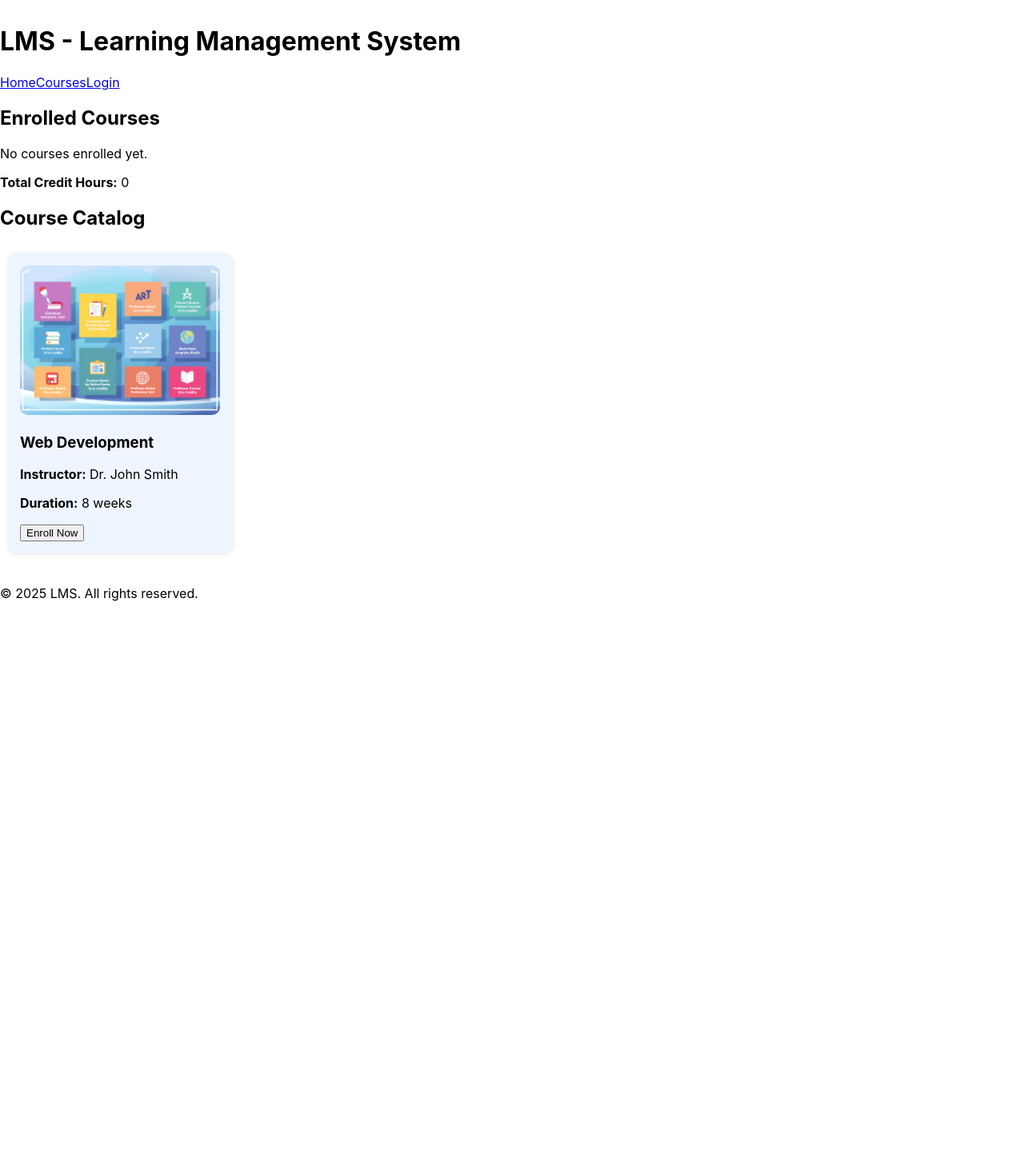
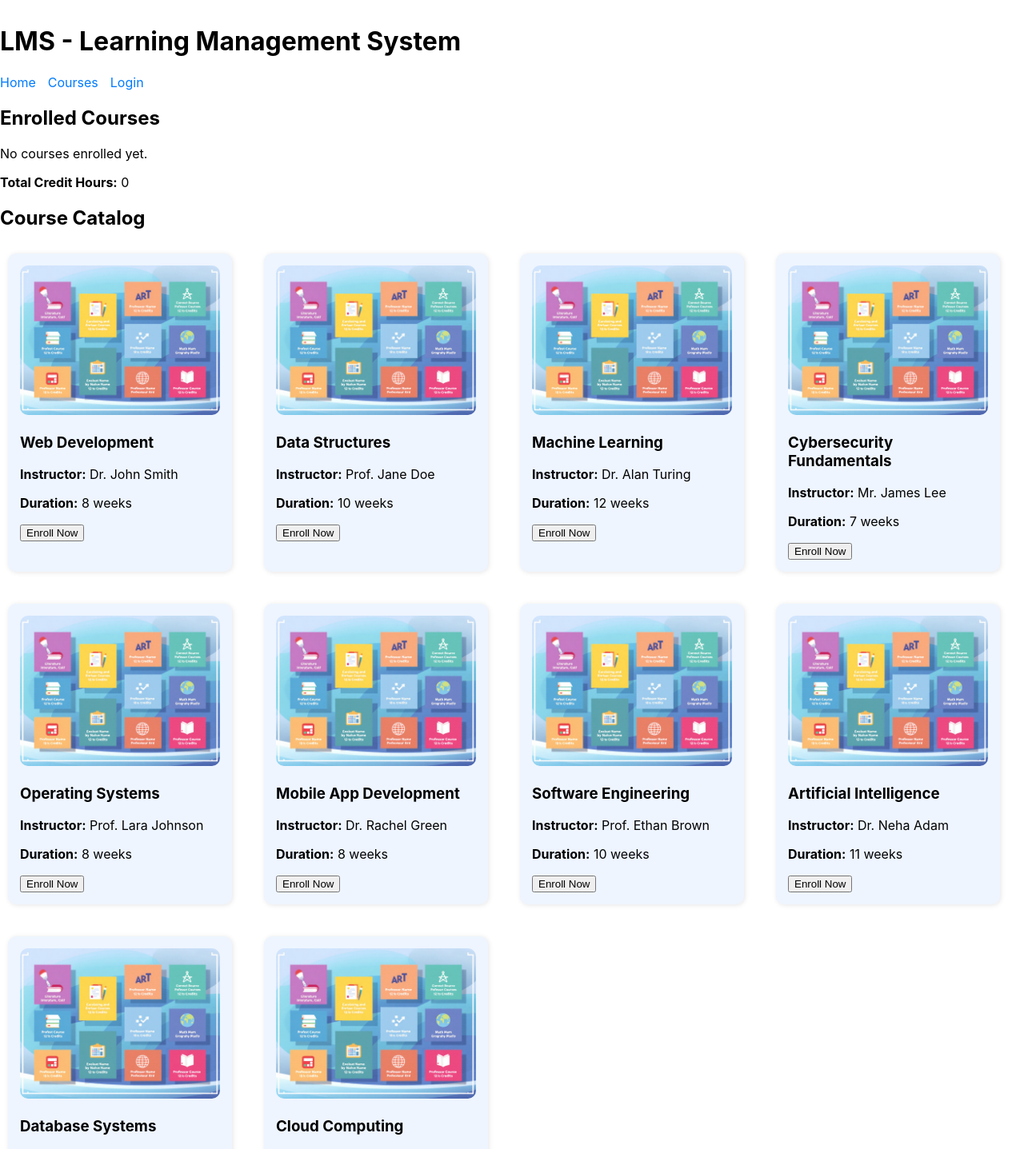
Before and after one commit to Mamoon-K/ENSF381_Assignment_5, a React (Create React App) app: page /courses in a window 1280 px wide. Shown: the part 93-1530 px from the top of the page at 80% size. Before the commit the page ends 861 px from the top, so only its background shows below. Built offline with nearby package versions, Linux system fonts and the light colour scheme.

Commit message:
homepage done hopefully maybe

```diff
--- a/src/components/Header.js
+++ b/src/components/Header.js
@@ -5,12 +5,14 @@ import '../styles.css';
 function Header() {
   return (
     <header>
-      <img src="images/logo.jpg" alt="LMS Logo" style={{ width: '100px', height: '100px' }} />
+      <img src="/images/logo.jpg" alt="LMS Logo" style={{ width: '100px', height: '100px' }} />
       <h1>LMS - Learning Management System</h1>
       <nav>
-        <Link to="/">Home</Link>
-        <Link to="/courses">Courses</Link>
-        <Link to="/login">Login</Link>
+        <ul className="nav-links">
+          <li><Link to="/">Home</Link></li>
+          <li><Link to="/courses">Courses</Link></li>
+          <li><Link to="/login">Login</Link></li>
+        </ul>
       </nav>
     </header>
   );
--- a/src/components/MainSection.js
+++ b/src/components/MainSection.js
@@ -8,18 +8,22 @@ function MainSection() {
   const [displayedTestimonials, setDisplayedTestimonials] = useState([]);
 
   useEffect(() => {
+    // Randomize courses and testimonials on each render
     const shuffledCourses = [...courses].sort(() => 0.5 - Math.random());
-    setFeaturedCourses(shuffledCourses.slice(0, 3));
+    const shuffledTestimonials = [...testimonials].sort(() => 0.5 - Math.random());
 
-    const shuffledTestimonials = [...testimonials].sort(() => 0.5 - Math.random());
-    setDisplayedTestimonials(shuffledTestimonials.slice(0, 2));
+    setFeaturedCourses(shuffledCourses.slice(0, 3));       // 3 random courses
+    setDisplayedTestimonials(shuffledTestimonials.slice(0, 2)); // 2 random testimonials
   }, []);
 
   return (
     <main className="index">
       <section id="about">
         <h2>About LMS</h2>
-        <p>The Learning Management System (LMS) helps students and instructors manage courses, quizzes, and track performance efficiently.</p>
+        <p>
+          The Learning Management System (LMS) helps students and instructors manage courses,
+          quizzes, and track performance efficiently.
+        </p>
         <h3>Key Features:</h3>
         <ul>
           <li>Enroll in courses</li>
@@ -33,7 +37,11 @@ function MainSection() {
         <div className="course-list">
           {featuredCourses.map(course => (
             <div key={course.id} className="course-card">
-              <img src={course.image} alt={course.name} style={{ width: '100%', borderRadius: '10px' }} />
+              <img
+                src={course.image}
+                alt={course.name}
+                style={{ width: '100%', borderRadius: '10px' }}
+              />
               <h3>{course.name}</h3>
               <p><strong>Instructor:</strong> {course.instructor}</p>
               <p>{course.duration}</p>
--- a/src/data/courses.js
+++ b/src/data/courses.js
@@ -5,9 +5,80 @@ const courses = [
     instructor: "Dr. John Smith",
     description: "Master HTML, CSS, and JavaScript.",
     duration: "8 weeks",
-    image: "/images/course1.jpg" // ✅ Corrected path to work with React's public folder
+    image: "images/course1.jpg"
   },
-  // Add 9 more courses later
+  {
+    id: 2,
+    name: "Data Structures",
+    instructor: "Prof. Jane Doe",
+    description: "Learn about stacks, queues, and trees.",
+    duration: "10 weeks",
+    image: "images/course1.jpg"
+  },
+  {
+    id: 3,
+    name: "Machine Learning",
+    instructor: "Dr. Alan Turing",
+    description: "Introduction to ML algorithms and models.",
+    duration: "12 weeks",
+    image: "images/course1.jpg"
+  },
+  {
+    id: 4,
+    name: "Cybersecurity Fundamentals",
+    instructor: "Mr. James Lee",
+    description: "Understand key cybersecurity principles.",
+    duration: "7 weeks",
+    image: "images/course1.jpg"
+  },
+  {
+    id: 5,
+    name: "Operating Systems",
+    instructor: "Prof. Lara Johnson",
+    description: "Explore OS architecture and scheduling.",
+    duration: "8 weeks",
+    image: "images/course1.jpg"
+  },
+  {
+    id: 6,
+    name: "Mobile App Development",
+    instructor: "Dr. Rachel Green",
+    description: "Build modern mobile applications.",
+    duration: "8 weeks",
+    image: "images/course1.jpg"
+  },
+  {
+    id: 7,
+    name: "Software Engineering",
+    instructor: "Prof. Ethan Brown",
+    description: "Software design, testing, and lifecycle.",
+    duration: "10 weeks",
+    image: "images/course1.jpg"
+  },
+  {
+    id: 8,
+    name: "Artificial Intelligence",
+    instructor: "Dr. Neha Adam",
+    description: "Dive into AI search and logic.",
+    duration: "11 weeks",
+    image: "images/course1.jpg"
+  },
+  {
+    id: 9,
+    name: "Database Systems",
+    instructor: "Mr. Michael Scott",
+    description: "Design and query relational databases.",
+    duration: "9 weeks",
+    image: "images/course1.jpg"
+  },
+  {
+    id: 10,
+    name: "Cloud Computing",
+    instructor: "Ms. Olivia Brown",
+    description: "Explore cloud services and deployments.",
+    duration: "10 weeks",
+    image: "images/course1.jpg"
+  }
 ];
 
 export default courses;
--- a/src/data/testimonials.js
+++ b/src/data/testimonials.js
@@ -5,7 +5,24 @@ const testimonials = [
     review: "Excellent course structure!",
     rating: 5
   },
-    // Add 3 more testimonials later
+  {
+    studentName: "Mark Rivera",
+    courseName: "Machine Learning",
+    review: "Challenging but super rewarding!",
+    rating: 4
+  },
+  {
+    studentName: "Nina Gupta",
+    courseName: "Database Systems",
+    review: "Helped me land my internship!",
+    rating: 5
+  },
+  {
+    studentName: "Chris Thompson",
+    courseName: "Cybersecurity Fundamentals",
+    review: "Very informative with real-world examples.",
+    rating: 4
+  }
 ];
 
 export default testimonials;
--- a/src/styles.css
+++ b/src/styles.css
@@ -29,3 +29,17 @@
   gap: 20px;
   margin-bottom: 30px;
 }
+
+
+
+.nav-links {
+  list-style: none;
+  display: flex;
+  gap: 15px;
+  padding: 0;
+  margin: 10px 0;
+}
+.nav-links li a {
+  text-decoration: none;
+  color: #007bff;
+}
```
Lines whose indentation alone changed are shown as unchanged.
